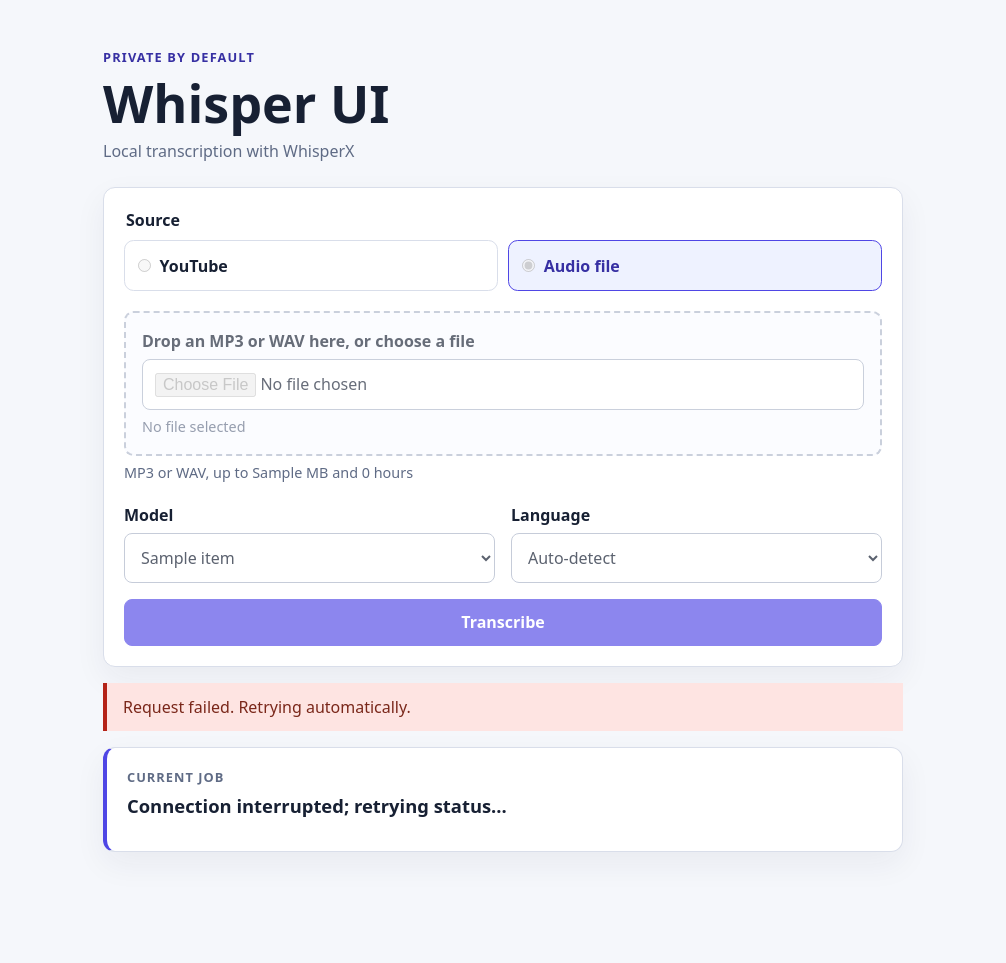
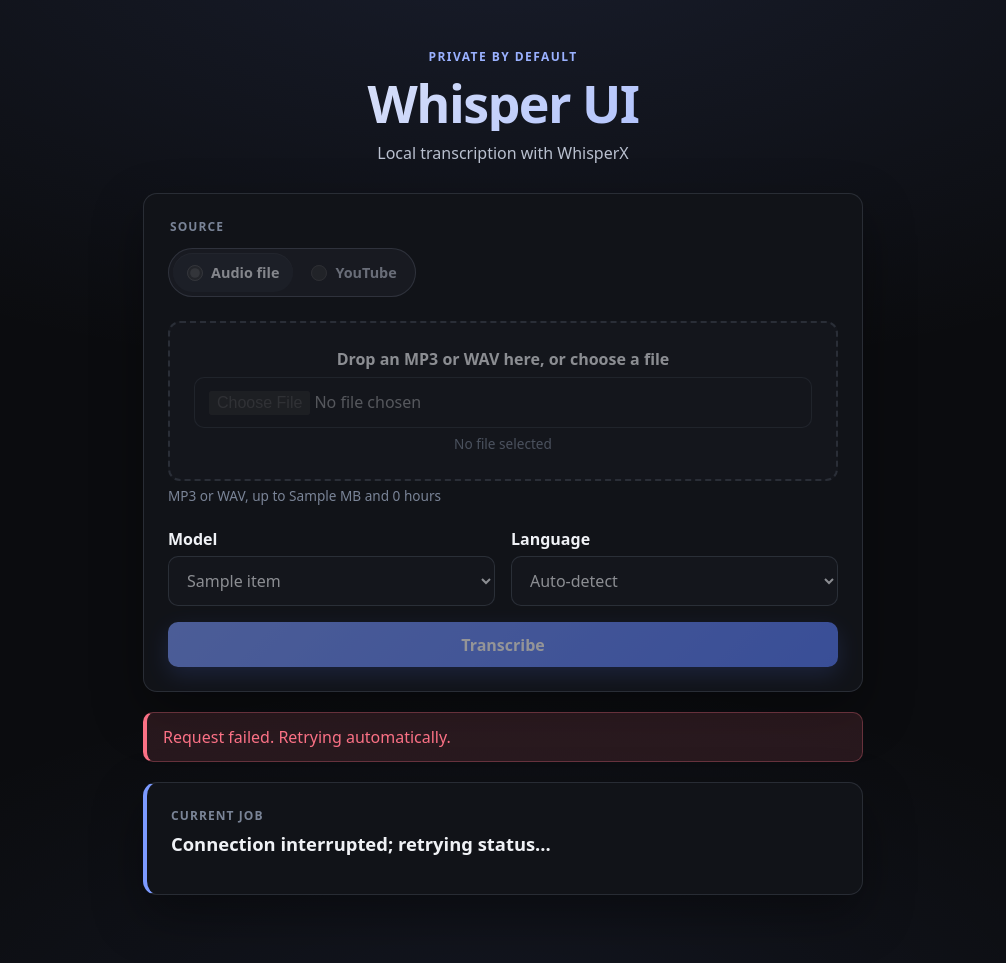
Before and after one commit to didiraja/whisper-ui-docker, a FastAPI app: template src/whisper_ui/templates/index.html in a window 1280 px wide. Shown: the whole page, without its empty margins (137-1143 px from the left). Before the commit the page ends 852 px from the top, so only its background shows below. Run offline with FastAPI, Linux system fonts and the light colour scheme; the template is opened without the code that fills it: most values are stand-ins (such as "Sample title", 1, 10 or a date in 2020); data that the repository does not hold is empty; parts of the project's set-up code (start-up, migrations or seed data) failed here and were passed over.

Commit message:
style: 💄 dark theme

```diff
--- /dev/null
+++ b/compose.override.yaml
@@ -0,0 +1,4 @@
+services:
+  app:
+    volumes:
+      - ./src:/app/src
--- a/src/whisper_ui/static/styles.css
+++ b/src/whisper_ui/static/styles.css
@@ -1,159 +1,214 @@
 :root {
-  color-scheme: light;
-  --space: 1rem;
-  --radius: .75rem;
-  --accent: #4f46e5;
-  --accent-dark: #3730a3;
-  --border: #d9deea;
-  --muted: #5f6b85;
-  --surface: #fff;
+  color-scheme: dark;
+  --bg-0: #0b0c0f;
+  --bg-1: #111318;
+  --bg-2: #181a21;
+  --bg-3: #20242d;
+  --text-1: #f0f2f6;
+  --text-2: #b9c0cf;
+  --text-3: #7a8497;
+  --accent: #7c9aff;
+  --accent-strong: #5b7fff;
+  --accent-soft: #9ab1ff;
+  --accent-glow: rgb(124 154 255 / 22%);
+  --success: #6ee7b7;
+  --warning: #facc15;
+  --danger: #fb7185;
+  --border: rgb(148 163 184 / 18%);
+  --border-strong: rgb(148 163 184 / 32%);
+  --radius: .875rem;
+  --shadow: 0 1.25rem 3.125rem rgb(0 0 0 / 35%);
 }
 
 * { box-sizing: border-box; }
 
 body {
+  min-height: 100vh;
   margin: 0;
-  font-family: system-ui, sans-serif;
+  padding: 3rem 1rem;
+  background:
+    radial-gradient(ellipse 80% 50% at 50% -10%, rgb(124 154 255 / 12%), transparent),
+    radial-gradient(ellipse 60% 40% at 50% 110%, rgb(124 154 255 / 8%), transparent),
+    var(--bg-0);
+  color: var(--text-1);
+  font-family: ui-sans-serif, system-ui, -apple-system, BlinkMacSystemFont, "Segoe UI", sans-serif;
   line-height: 1.5;
-  background: #f5f7fb;
-  color: #172033;
 }
 
-.shell {
-  width: min(100% - 2rem, 50rem);
-  margin: 3rem auto;
+input, select, textarea, button, a[role="button"] { font: inherit; }
+
+.shell { width: min(100%, 45rem); margin: 0 auto; }
+
+.page-header { margin-bottom: 1.75rem; text-align: center; }
+
+.page-header h1 {
+  margin: 0;
+  background: linear-gradient(135deg, var(--text-1), var(--accent-soft));
+  background-clip: text;
+  -webkit-background-clip: text;
+  color: transparent;
+  font-size: clamp(2rem, 6vw, 3.25rem);
+  font-weight: 800;
+  letter-spacing: -.03em;
+  line-height: 1.1;
 }
 
-.page-header { margin-bottom: 1.5rem; }
-.page-header h1 { margin: 0; font-size: clamp(2rem, 6vw, 3.25rem); line-height: 1.1; }
-.page-header p { margin: .5rem 0 0; color: var(--muted); }
-.page-header .eyebrow { margin: 0 0 .4rem; color: var(--accent-dark); font-size: .8rem; font-weight: 750; letter-spacing: .09em; text-transform: uppercase; }
+.page-header > p:last-child { margin: .625rem 0 0; color: var(--text-2); }
+
+.page-header .eyebrow {
+  margin: 0 0 .5rem;
+  color: var(--accent-soft);
+  font-size: .75rem;
+  font-weight: 700;
+  letter-spacing: .12em;
+  text-transform: uppercase;
+}
 
 .card {
-  margin-block: var(--space);
-  padding: 1.25rem;
+  margin-block: 1.25rem;
+  padding: 1.5rem;
   border: 1px solid var(--border);
   border-radius: var(--radius);
-  background: var(--surface);
-  box-shadow: 0 .75rem 2rem rgba(31, 42, 68, .06);
+  background: var(--bg-1);
+  box-shadow: var(--shadow);
 }
 
 label, legend { font-weight: 650; }
 
-input, select, textarea, button, a[role="button"] { font: inherit; }
-
 input, select, textarea {
   width: 100%;
   margin-block: .35rem 1rem;
-  padding: .75rem;
-  border: 1px solid #aeb7ca;
-  border-radius: .5rem;
-  background: #fff;
-  color: inherit;
+  padding: .75rem .875rem;
+  border: 1px solid var(--border-strong);
+  border-radius: .625rem;
+  outline: none;
+  background: var(--bg-2);
+  color: var(--text-1);
+  transition: border-color .15s ease, box-shadow .15s ease, background-color .15s ease;
 }
 
+input::placeholder, textarea::placeholder { color: var(--text-3); }
+select option { background: var(--bg-2); color: var(--text-1); }
+
+input:focus-visible,
+select:focus-visible,
+textarea:focus-visible,
+button:focus-visible,
+a:focus-visible {
+  border-color: var(--accent);
+  outline: 0;
+  box-shadow: 0 0 0 3px var(--accent-glow);
+}
+
+input:disabled, select:disabled, textarea:disabled { cursor: not-allowed; opacity: .55; }
+
 button, a[role="button"] {
-  min-height: 44px;
   display: inline-flex;
+  min-height: 2.75rem;
   align-items: center;
   justify-content: center;
   padding: .65rem 1rem;
-  border: 1px solid var(--accent);
-  border-radius: .5rem;
-  background: #fff;
-  color: var(--accent-dark);
+  border: 1px solid var(--border-strong);
+  border-radius: .625rem;
+  background: var(--bg-2);
+  color: var(--text-1);
   cursor: pointer;
   font-weight: 700;
   text-decoration: none;
+  transition: border-color .15s ease, background-color .15s ease, box-shadow .15s ease, transform .15s ease;
 }
 
-button:hover, a[role="button"]:hover { background: #eef2ff; }
-button:disabled { cursor: wait; opacity: .65; }
+button:hover, a[role="button"]:hover { border-color: var(--accent); background: var(--bg-3); }
+button:disabled { cursor: wait; opacity: .55; }
 
-button:focus-visible,
-a:focus-visible,
-input:focus-visible,
-select:focus-visible,
-textarea:focus-visible {
-  outline: 3px solid #a5b4fc;
-  outline-offset: 2px;
+.source-tabs { margin: 0 0 1.5rem; padding: 0; border: 0; }
+
+.source-tabs legend {
+  margin-bottom: .75rem;
+  color: var(--text-3);
+  font-size: .75rem;
+  letter-spacing: .09em;
+  text-transform: uppercase;
 }
 
-.source-tabs {
-  margin: 0 0 1.25rem;
-  padding: 0;
-  border: 0;
-}
-
-.source-tabs legend { margin-bottom: .5rem; }
-
 .tab-options {
-  display: grid;
-  grid-template-columns: repeat(2, minmax(0, 1fr));
-  gap: .65rem;
+  display: inline-flex;
+  gap: .25rem;
+  padding: .25rem;
+  border: 1px solid var(--border);
+  border-radius: 999px;
+  background: var(--bg-2);
 }
 
 .tab-options label {
-  display: flex;
+  display: inline-flex;
   align-items: center;
-  gap: .55rem;
-  padding: .8rem;
-  border: 1px solid var(--border);
-  border-radius: .6rem;
+  gap: .5rem;
+  padding: .55rem .875rem;
+  border-radius: 999px;
+  color: var(--text-2);
   cursor: pointer;
+  font-size: .9rem;
+  transition: background-color .15s ease, color .15s ease;
 }
 
 .tab-options label:has(input:checked) {
-  border-color: var(--accent);
-  background: #eef2ff;
-  color: var(--accent-dark);
+  background: var(--bg-3);
+  color: var(--text-1);
+  box-shadow: inset 0 1px 0 rgb(255 255 255 / 6%);
 }
 
-.tab-options input { width: auto; margin: 0; accent-color: var(--accent); }
+.tab-options label:has(input:disabled) {
+  cursor: not-allowed;
+  opacity: .5;
+}
 
-.help-text {
-  margin: -.65rem 0 1.25rem;
-  color: var(--muted);
-  font-size: .9rem;
-}
+.tab-options input { width: 1rem; height: 1rem; margin: 0; accent-color: var(--accent); }
+
+.help-text { margin: -.65rem 0 1.25rem; color: var(--text-3); font-size: .85rem; }
 
 .upload-drop-zone {
   margin-block: .35rem 1rem;
-  padding: 1rem;
-  border: 2px dashed #aeb7ca;
-  border-radius: .6rem;
-  background: #fafbff;
+  padding: 1.5rem;
+  border: 2px dashed var(--border-strong);
+  border-radius: .75rem;
+  background: var(--bg-2);
+  text-align: center;
   transition: border-color .15s ease, background-color .15s ease;
 }
 
-.upload-drop-zone.is-dragging {
-  border-color: var(--accent);
-  background: #eef2ff;
-}
-
-.upload-drop-zone.is-disabled { opacity: .65; }
+.upload-drop-zone.is-dragging { border-color: var(--accent); background: rgb(124 154 255 / 8%); }
+.upload-drop-zone.is-disabled { opacity: .55; }
 .upload-drop-zone input { margin-bottom: .4rem; }
-.file-selection { margin: 0; color: var(--muted); font-size: .9rem; }
-
+.file-selection { margin: 0; color: var(--text-3); font-size: .85rem; }
 #upload-panel > .help-text { margin-top: -.65rem; }
 
-.option-grid {
-  display: grid;
-  grid-template-columns: repeat(2, minmax(0, 1fr));
-  gap: 1rem;
-}
+.option-grid { display: grid; grid-template-columns: repeat(2, minmax(0, 1fr)); gap: 1rem; }
 
 .primary-action {
   width: 100%;
-  background: var(--accent);
+  border: 0;
+  background: linear-gradient(135deg, var(--accent), var(--accent-strong));
+  box-shadow: 0 .5rem 1.375rem rgb(91 127 255 / 28%);
   color: #fff;
 }
 
-.primary-action:hover { background: var(--accent-dark); }
+.primary-action:hover {
+  background: linear-gradient(135deg, var(--accent-soft), var(--accent-strong));
+  box-shadow: 0 .75rem 1.75rem rgb(91 127 255 / 35%);
+  transform: translateY(-1px);
+}
 
-.status-card { border-left: .3rem solid var(--accent); }
-.section-label { margin: 0; color: var(--muted); font-size: .8rem; font-weight: 750; letter-spacing: .08em; text-transform: uppercase; }
-.job-stage { margin: .3rem 0 0; font-size: 1.15rem; font-weight: 700; }
+.primary-action:active { transform: translateY(0); }
+
+.primary-action:focus-visible {
+  outline: 3px solid var(--text-1);
+  outline-offset: 3px;
+}
+
+.status-card { border-left: .25rem solid var(--accent); }
+.section-label { margin: 0; color: var(--text-3); font-size: .75rem; font-weight: 700; letter-spacing: .09em; text-transform: uppercase; }
+.job-stage { margin: .3rem 0 0; color: var(--text-1); font-size: 1.15rem; font-weight: 700; }
 .job-pipeline { margin-top: 1.25rem; }
 
 .job-stepper {
@@ -238,40 +294,43 @@ textarea:focus-visible {
   margin: .5rem 0 0;
   padding: .75rem 1rem;
   border: 1px solid var(--border);
-  border-radius: .5rem;
-  background: #f8fafc;
-  color: #344054;
+  border-radius: .625rem;
+  background: var(--bg-0);
+  color: var(--text-2);
   font-family: ui-monospace, SFMono-Regular, Consolas, monospace;
   font-size: .82rem;
   list-style: none;
 }
 
-.job-log li + li { margin-top: .3rem; }
-.warning { margin: .75rem 0 0; color: #854d0e; }
+.job-log li + li { margin-top: .3rem; padding-top: .3rem; border-top: 1px solid var(--border); }
+.warning { margin: .75rem 0 0; color: var(--warning); }
 
 textarea {
   min-height: 18rem;
   resize: vertical;
+  font-family: ui-monospace, SFMono-Regular, Consolas, monospace;
+  line-height: 1.6;
 }
 
-.actions {
-  display: flex;
-  flex-wrap: wrap;
-  gap: .75rem;
-}
+.actions { display: flex; flex-wrap: wrap; gap: .75rem; }
 
 .alert {
   padding: .75rem 1rem;
-  border-left: .3rem solid #b42318;
-  background: #fee4e2;
-  color: #7a271a;
+  border: 1px solid rgb(251 113 133 / 30%);
+  border-left: .3rem solid var(--danger);
+  border-radius: .625rem;
+  background: rgb(251 113 133 / 12%);
+  color: var(--danger);
 }
 
 [hidden] { display: none !important; }
 
 @media (max-width: 36rem) {
-  .shell { margin-block: 1rem; }
-  .tab-options, .option-grid { grid-template-columns: 1fr; }
+  body { padding-block: 1rem; }
+  .card { padding: 1.125rem; }
+  .tab-options { display: flex; width: 100%; }
+  .tab-options label { flex: 1; justify-content: center; }
+  .option-grid { grid-template-columns: 1fr; }
   .actions > * { width: 100%; }
   .job-stepper { grid-template-columns: 1fr; gap: .65rem; }
   .job-stepper li { align-items: center; }
--- a/src/whisper_ui/templates/index.html
+++ b/src/whisper_ui/templates/index.html
@@ -21,8 +21,8 @@
       <fieldset class="source-tabs">
         <legend>Source</legend>
         <div class="tab-options">
+          <label><input id="source-upload" type="radio" name="source_kind" value="upload" checked> Audio file</label>
           <label><input id="source-youtube" type="radio" name="source_kind" value="youtube"> YouTube</label>
-          <label><input id="source-upload" type="radio" name="source_kind" value="upload" checked> Audio file</label>
         </div>
       </fieldset>
 
```
Also changed, not shown: other parts of src/whisper_ui/static/styles.css (+26 -25 lines).
